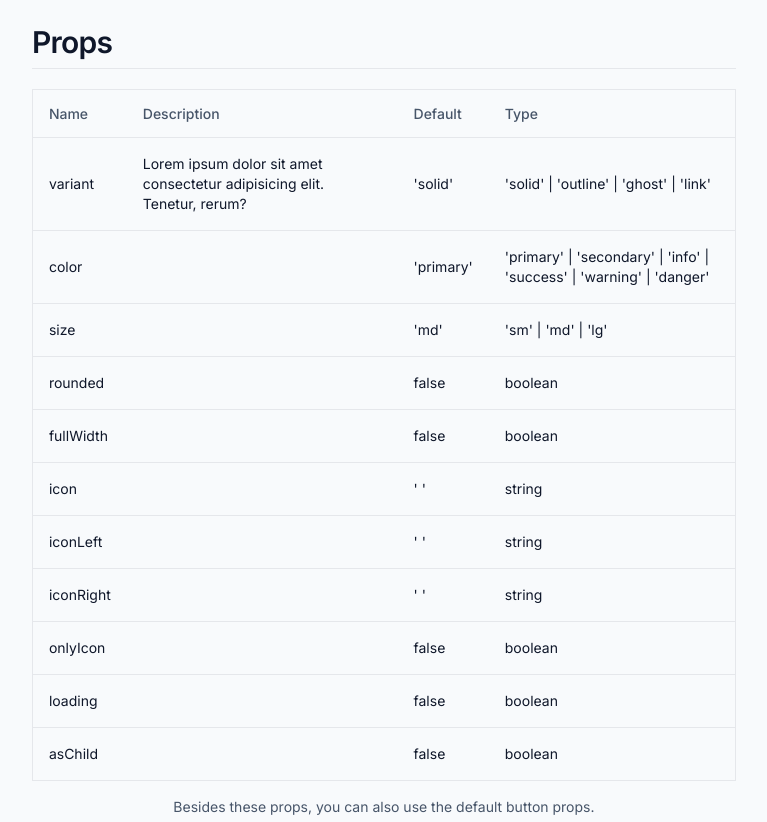
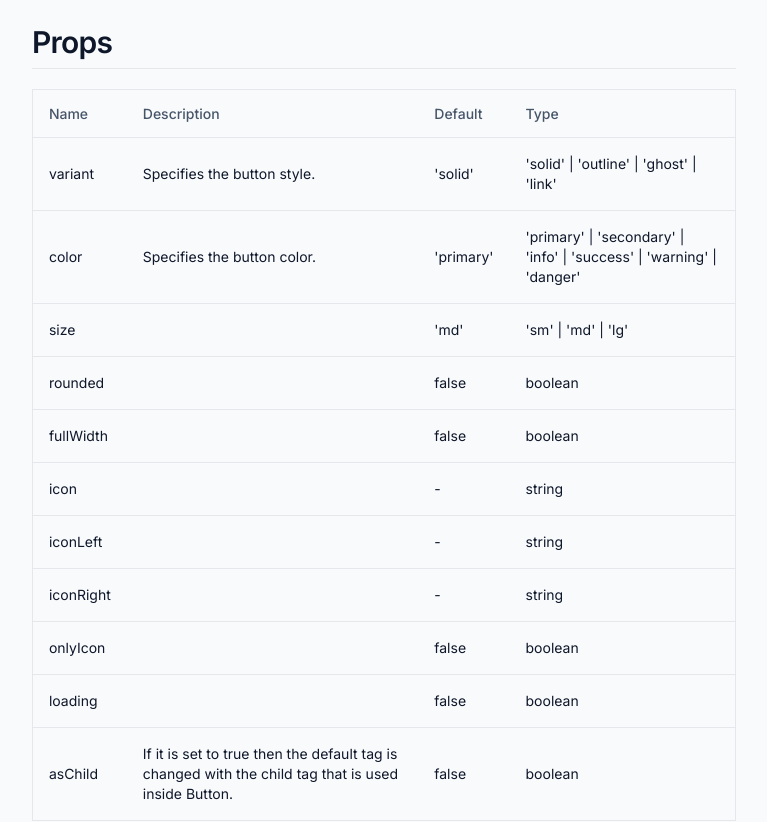
Before and after one commit to MidoDomy/SpacelessUI, a Next.js app: page /docs/components/button in a window 1280 px wide. Shown: the part 740-1562 px from the top of the page, without its empty margins (208-975 px from the left). Built offline with nearby package versions, Linux system fonts and the light colour scheme.

Commit message:
Button page content fix

```diff
--- a/app/docs/components/button/page.tsx
+++ b/app/docs/components/button/page.tsx
@@ -90,16 +90,13 @@ export default function ButtonDefault() {
             <TableBody>
               <TableRow>
                 <TableCell>variant</TableCell>
-                <TableCell>
-                  Lorem ipsum dolor sit amet consectetur adipisicing elit.
-                  Tenetur, rerum?
-                </TableCell>
+                <TableCell>Specifies the button style.</TableCell>
                 <TableCell>'solid'</TableCell>
                 <TableCell>'solid' | 'outline' | 'ghost' | 'link'</TableCell>
               </TableRow>
               <TableRow>
                 <TableCell>color</TableCell>
-                <TableCell></TableCell>
+                <TableCell>Specifies the button color.</TableCell>
                 <TableCell>'primary'</TableCell>
                 <TableCell>
                   'primary' | 'secondary' | 'info' | 'success' | 'warning' |
@@ -127,19 +124,19 @@ export default function ButtonDefault() {
               <TableRow>
                 <TableCell>icon</TableCell>
                 <TableCell></TableCell>
-                <TableCell>' '</TableCell>
+                <TableCell>-</TableCell>
                 <TableCell>string</TableCell>
               </TableRow>
               <TableRow>
                 <TableCell>iconLeft</TableCell>
                 <TableCell></TableCell>
-                <TableCell>' '</TableCell>
+                <TableCell>-</TableCell>
                 <TableCell>string</TableCell>
               </TableRow>
               <TableRow>
                 <TableCell>iconRight</TableCell>
                 <TableCell></TableCell>
-                <TableCell>' '</TableCell>
+                <TableCell>-</TableCell>
                 <TableCell>string</TableCell>
               </TableRow>
               <TableRow>
@@ -156,7 +153,10 @@ export default function ButtonDefault() {
               </TableRow>
               <TableRow>
                 <TableCell>asChild</TableCell>
-                <TableCell></TableCell>
+                <TableCell>
+                  If it is set to true then the default tag is changed with the
+                  child tag that is used inside Button.
+                </TableCell>
                 <TableCell>false</TableCell>
                 <TableCell>boolean</TableCell>
               </TableRow>
@@ -321,7 +321,12 @@ export default function ButtonDefault() {
             preview={
               <div className="flex gap-2.5">
                 <Button rounded> Button </Button>
-                <Button icon="home" onlyIcon rounded aria-label='Button preview'></Button>
+                <Button
+                  icon="home"
+                  onlyIcon
+                  rounded
+                  aria-label="Button preview"
+                ></Button>
               </div>
             }
             code={`<Button rounded> Button </Button>
@@ -359,7 +364,9 @@ export default function ButtonDefault() {
         <section id="only-icon">
           <ComponentPreview
             title="Only icon"
-            preview={<Button icon="home" onlyIcon aria-label='Button preview'></Button>}
+            preview={
+              <Button icon="home" onlyIcon aria-label="Button preview"></Button>
+            }
             code={`<Button icon='home' onlyIcon></Button>`}
           />
         </section>
@@ -371,7 +378,13 @@ export default function ButtonDefault() {
             preview={
               <div className="flex gap-2.5">
                 <Button loading> Button </Button>
-                <Button icon="home" onlyIcon rounded loading aria-label='Button preview'></Button>
+                <Button
+                  icon="home"
+                  onlyIcon
+                  rounded
+                  loading
+                  aria-label="Button preview"
+                ></Button>
               </div>
             }
             code={`<Button loading> Button </Button>
@@ -562,7 +575,9 @@ export { Button, buttonVariants }`}
                 As Child
               </AsideNavigationLink>
             </AsideNavigationSubGroup>
-            <AsideNavigationLink href="#manually">Add manually</AsideNavigationLink>
+            <AsideNavigationLink href="#manually">
+              Add manually
+            </AsideNavigationLink>
           </AsideNavigationGroup>
         </AsideNavigation>
       </div>
--- a/app/globals.css
+++ b/app/globals.css
@@ -14,7 +14,8 @@
 
 @layer utilities {
   .light-text-contrast {
-    text-shadow: 1px 1px 0 rgba(0, 0, 0, 0.2),
+    text-shadow:
+      1px 1px 0 rgba(0, 0, 0, 0.2),
       -1px -1px 0 rgba(0, 0, 0, 0.2);
   }
 }
--- a/components/ui/code.tsx
+++ b/components/ui/code.tsx
@@ -22,7 +22,7 @@ const Code: React.FC<React.HTMLProps<HTMLDivElement>> = ({
     <button
       className="shrink-0"
       onClick={async () => await navigator.clipboard.writeText(`${children}`)}
-      aria-label='Copy'
+      aria-label="Copy"
     >
       <Icon name="copy" size="sm" />
     </button>
```
